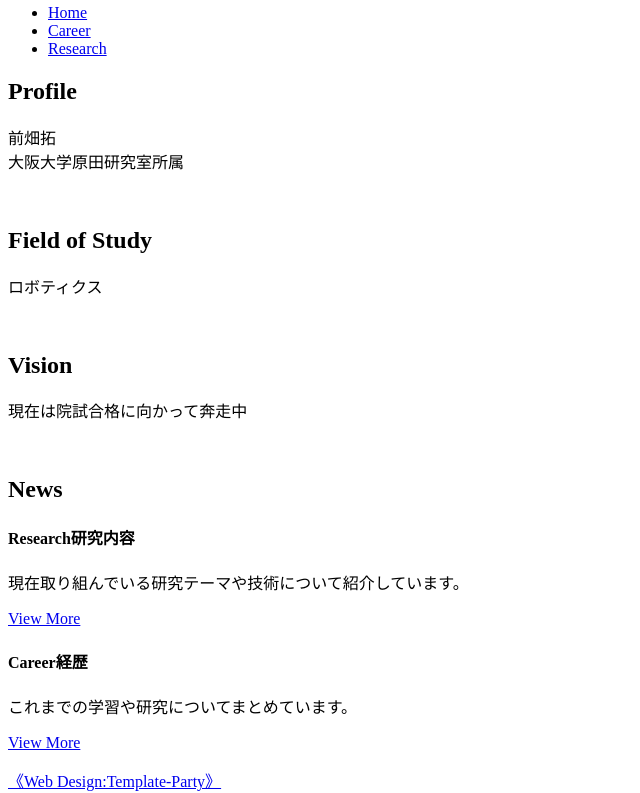
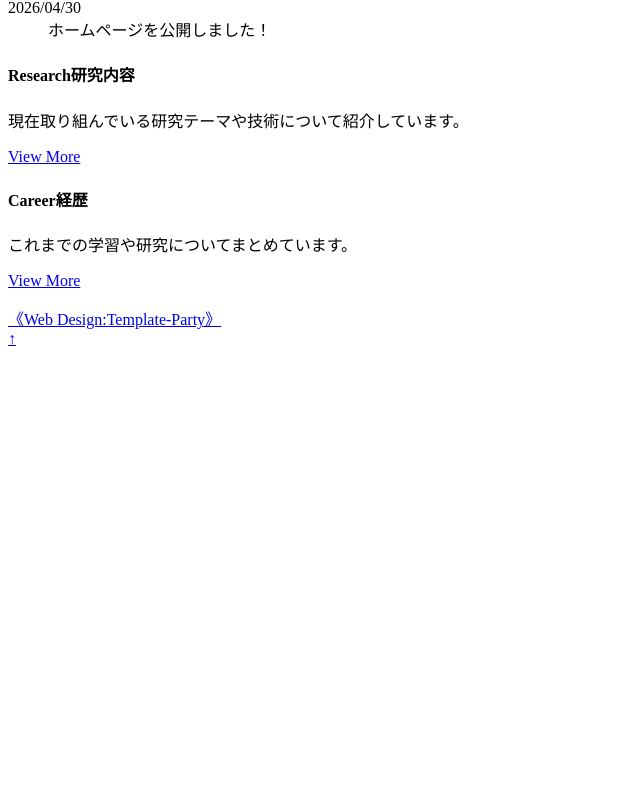
Before and after one commit to ma-e-ta-ku/homepage, a plain HTML site: page index.html in a window 1280 px wide. Shown: the part 642-1435 px from the top of the page, without its empty margins (0-640 px from the left). After the commit the page ends 998 px from the top, so only its background shows below. Drawn offline with nearby package versions, Linux system fonts and the light colour scheme.

Commit message:
Update news section and homepage content
Added news items for April 2026 and updated the homepage.

```diff
--- a/news.html
+++ b/news.html
@@ -1,116 +1,9 @@
-<!DOCTYPE html>
-<html lang="ja">
-<head>
-<meta charset="UTF-8">
-<title>Maehata Taku | Homepage</title>
-<meta name="viewport" content="width=device-width, initial-scale=1">
-<meta name="description" content="前畑拓のホームページ">
-<link rel="stylesheet" href="css/style.css">
-</head>
+<dl class="news2-parts">
 
-<body class="home">
+<dt>2026/04</dt>
+<dd>原田研究室に配属されました！</dd>
 
-<div id="container">
+<dt>2026/04/30</dt>
+<dd>ホームページを公開しました！</dd>
 
-<header class="site-header" id="header">
-
-<h1 id="logo"><a href="index.html"><img src="images/logo_vf.png" alt="Taku Mae"></a></h1>
-
-<div id="menubar2">
-<nav>
-<ul>
-<li><a href="index.html">Home</a></li>
-<li><a href="career.html">Career</a></li>
-<li><a href="research.html">Research</a></li>
-</ul>
-</nav>
-</div>
-
-</header>
-
-<!-- スライド -->
-<div class="mainimg">
-
-<div class="slide img1">
-<div class="text"><div class="text-bg">
-<h2>Profile</h2>
-<p>前畑拓<br>大阪大学原田研究室所属</p>
-</div></div>
-<picture><img src="images/mainimg1.jpg" alt=""></picture>
-</div>
-
-<div class="slide img2">
-<div class="text left-parts"><div class="text-bg">
-<h2>Field of Study</h2>
-<p>ロボティクス</p>
-</div></div>
-<picture><img src="images/research.jpg" alt=""></picture>
-</div>
-
-<div class="slide img3">
-<div class="text right-parts"><div class="text-bg">
-<h2>Vision</h2>
-<p>現在は院試合格に向かって奔走中</p>
-</div></div>
-<picture><img src="images/daruma.jpg" alt=""></picture>
-</div>
-
-<div class="slide-indicators"></div>
-</div>
-
-<div id="contents">
-<main>
-
-<section>
-<h2>News</h2>
-
-<div id="news-container"></div>
-
-</section>
-
-<section>
-<div class="effects-overlay2-parts">
-
-<div class="list-parts image1-parts">
-<div class="text-parts">
-<h4>Research<span>研究内容</span></h4>
-<p>現在取り組んでいる研究テーマや技術について紹介しています。</p>
-<p class="btn-parts"><a href="research.html">View More</a></p>
-</div>
-</div>
-
-<div class="list-parts image2-parts reverse">
-<div class="text-parts">
-<h4>Career<span>経歴</span></h4>
-<p>これまでの学習や研究についてまとめています。</p>
-<p class="btn-parts"><a href="career.html">View More</a></p>
-</div>
-</div>
-
-</div>
-</section>
-
-<span class="pr"><a href="https://template-party.com/" target="_blank">《Web Design:Template-Party》</a></span>
-
-</main>
-</div>
-
-</div>
-
-<div class="pagetop"><a href="#">↑</a></div>
-
-<script src="https://ajax.googleapis.com/ajax/libs/jquery/3.6.0/jquery.min.js"></script>
-<script src="js/main.js"></script>
-<script src="js/parts.js"></script>
-
-</body>
-
-<script>
-fetch("news.html")
-  .then(response => response.text())
-  .then(data => {
-    document.getElementById("news-container").innerHTML = data;
-  });
-</script>
-
-</html>
+</dl>
```
